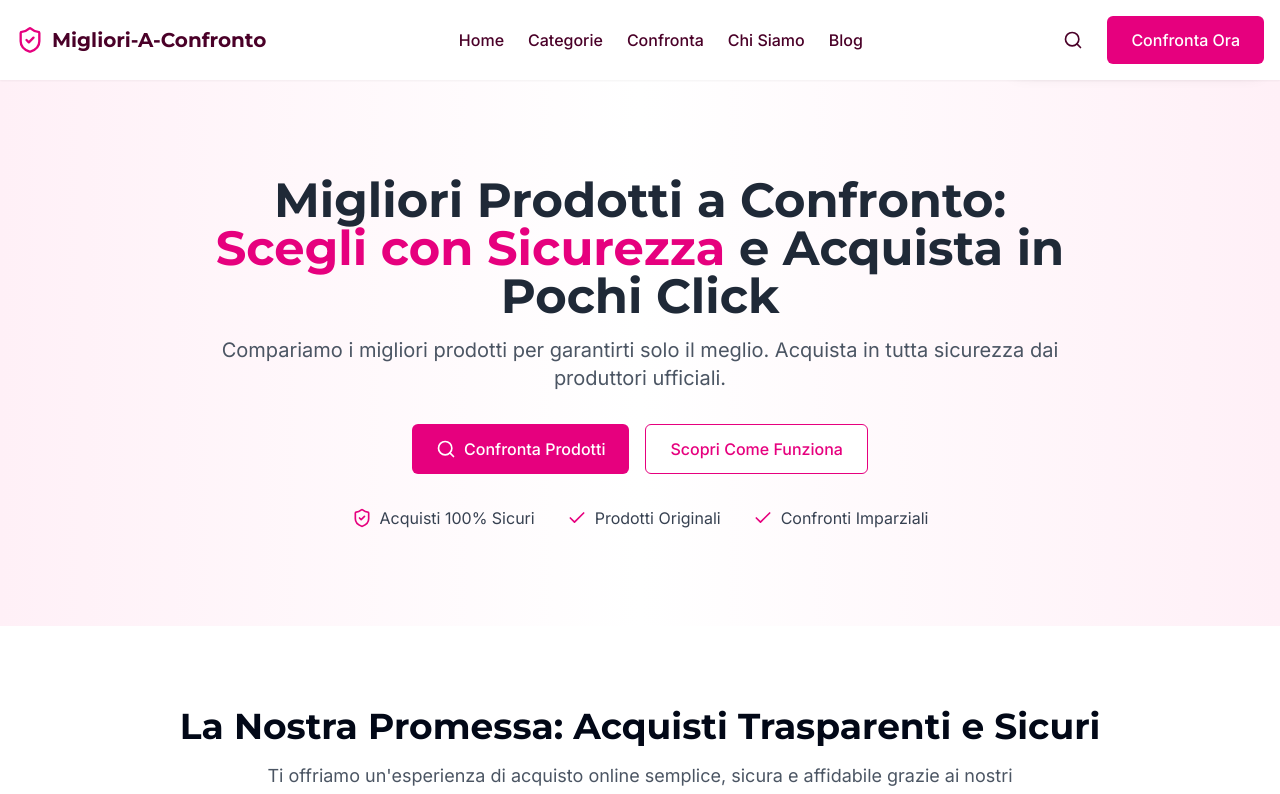
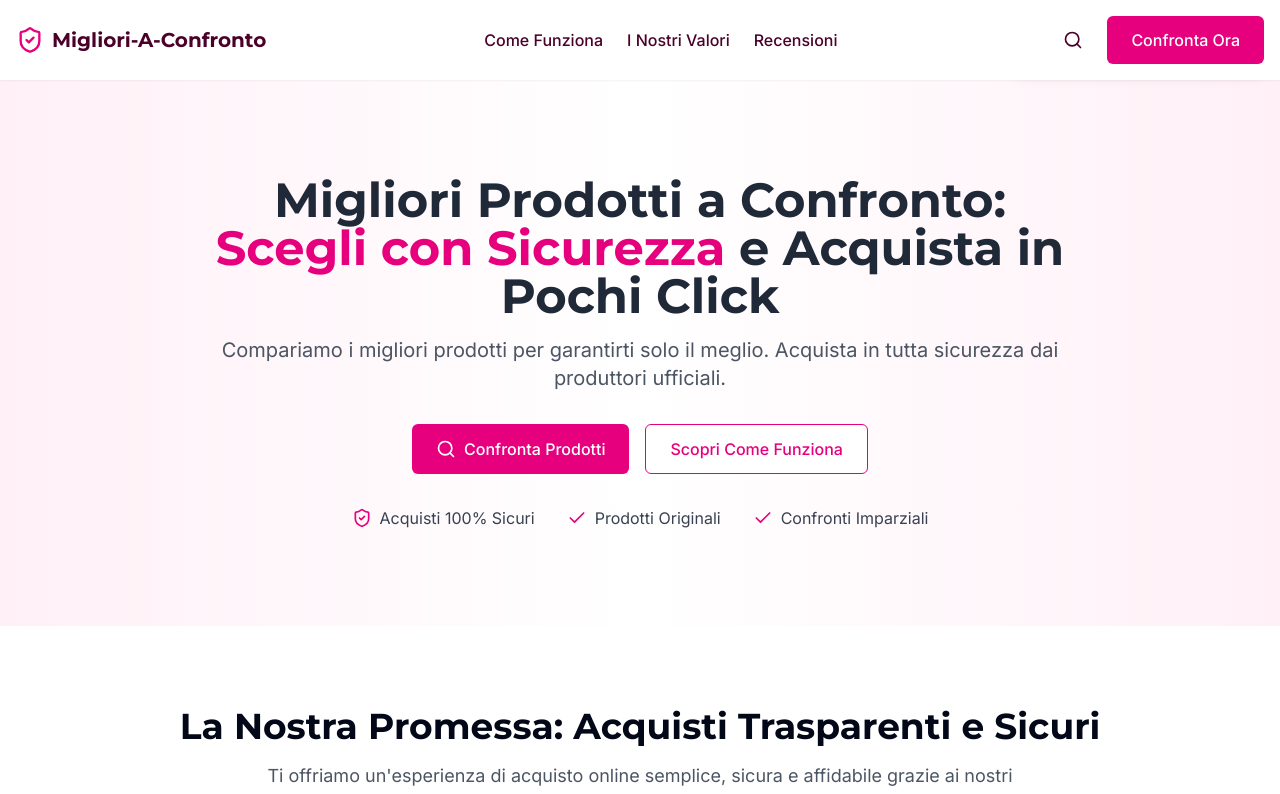
Before and after one commit to potenzamaschile/miglioriaconfronto-home, a React (Vite) app: page / in a window 1280 px wide. Shown: the top 794 px of the page. Built offline with nearby package versions, Linux system fonts and the light colour scheme.

Commit message:
Refactor: Update header navigation
Update the header navigation links.

```diff
--- a/src/components/Header.tsx
+++ b/src/components/Header.tsx
@@ -1,4 +1,3 @@
-
 import React from 'react';
 import { Search, Menu, ShieldCheck } from 'lucide-react';
 
@@ -21,19 +20,13 @@ const Header: React.FC<HeaderProps> = ({ variant }) => {
 
         <div className="hidden md:flex items-center space-x-6">
           <a href="#" className={`font-medium ${isDesign1 ? 'text-design1-dark hover:text-design1-primary' : 'text-design2-dark hover:text-design2-primary'}`}>
-            Home
+            Come Funziona
           </a>
           <a href="#" className={`font-medium ${isDesign1 ? 'text-design1-dark hover:text-design1-primary' : 'text-design2-dark hover:text-design2-primary'}`}>
-            Categorie
+            I Nostri Valori
           </a>
           <a href="#" className={`font-medium ${isDesign1 ? 'text-design1-dark hover:text-design1-primary' : 'text-design2-dark hover:text-design2-primary'}`}>
-            Confronta
-          </a>
-          <a href="#" className={`font-medium ${isDesign1 ? 'text-design1-dark hover:text-design1-primary' : 'text-design2-dark hover:text-design2-primary'}`}>
-            Chi Siamo
-          </a>
-          <a href="#" className={`font-medium ${isDesign1 ? 'text-design1-dark hover:text-design1-primary' : 'text-design2-dark hover:text-design2-primary'}`}>
-            Blog
+            Recensioni
           </a>
         </div>
 
```
